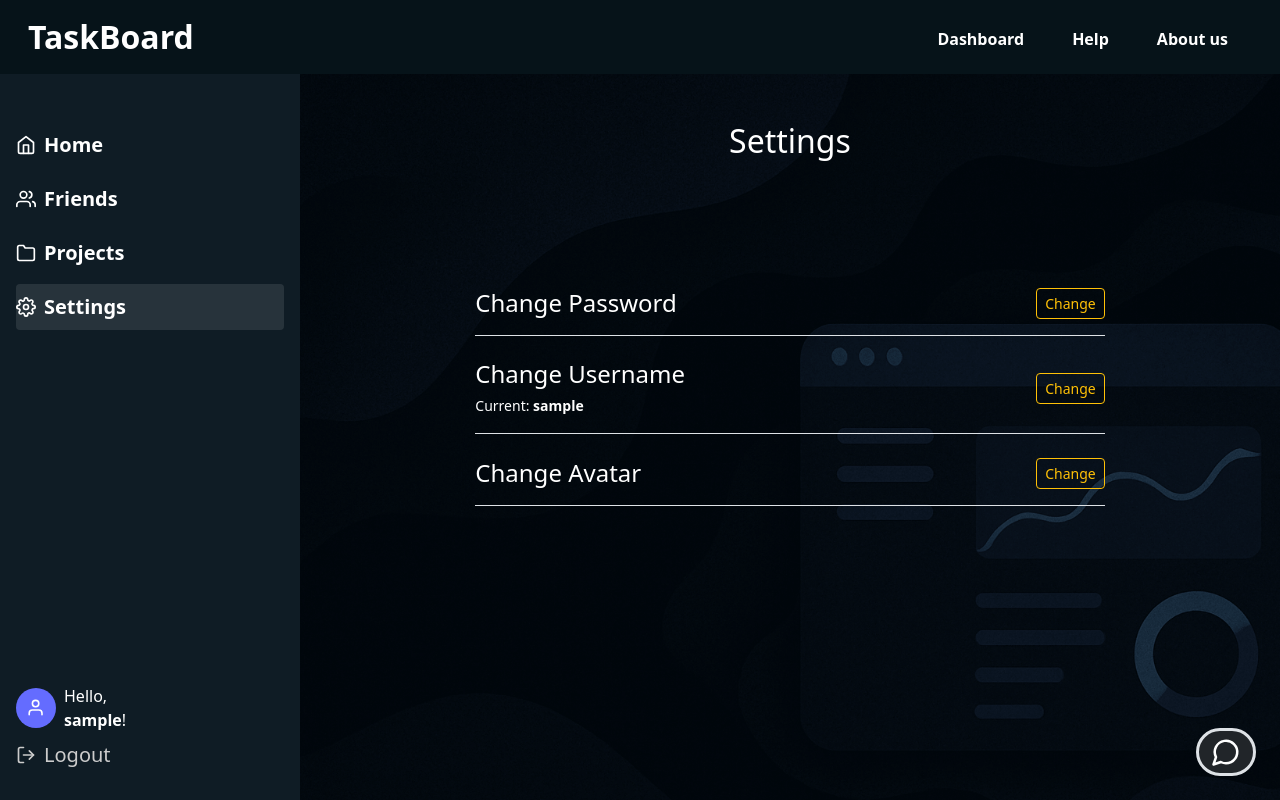
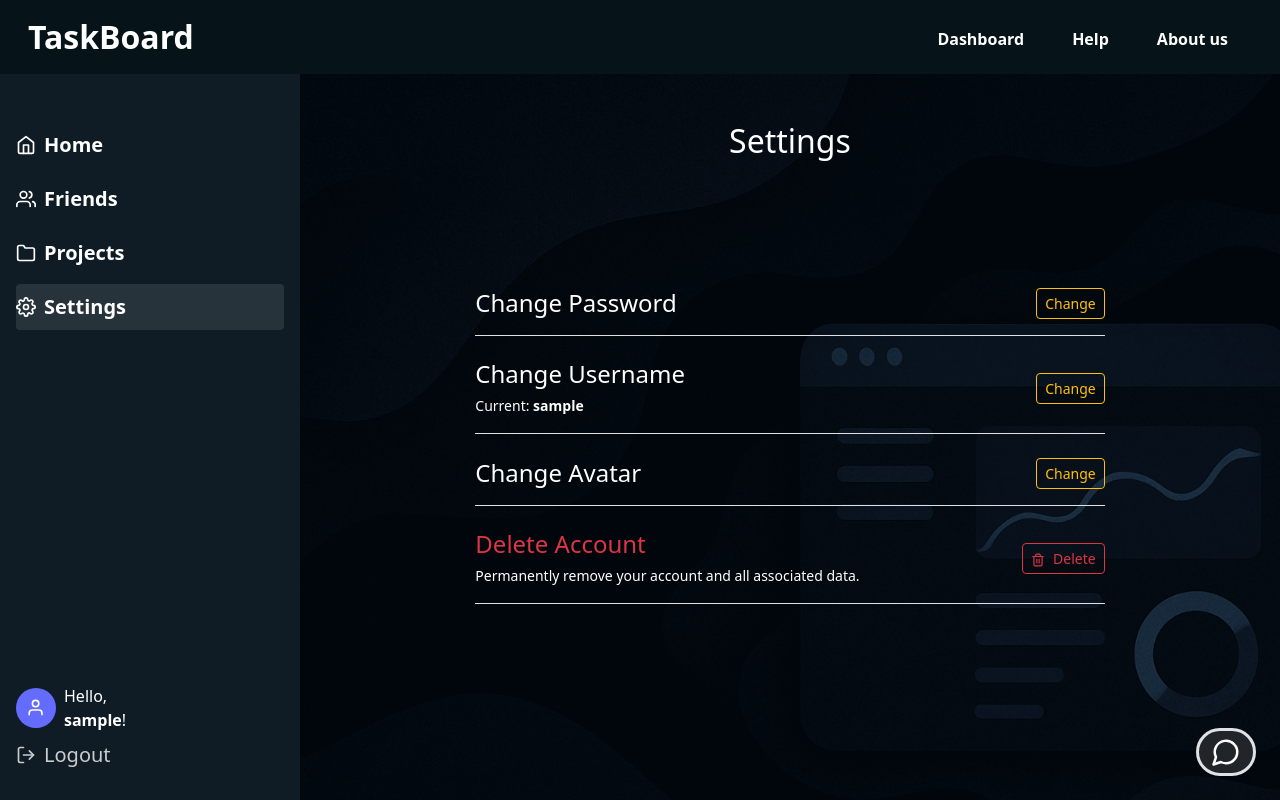
Before and after one commit to sabrinacinque/taskboard-deploy, a React (Vite) app in the folder frontend/: page /settings in a window 1280 px wide. Shown: the top 800 px of the page. Built offline with nearby package versions, Linux system fonts and the light colour scheme; sample sign-in values are in the browser's storage.

Commit message:
inserito delete account

```diff
--- a/frontend/src/pages/SettingsPage.jsx
+++ b/frontend/src/pages/SettingsPage.jsx
@@ -1,9 +1,11 @@
 // src/pages/SettingsPage.jsx
 import React, { useState } from "react";
+import { useNavigate } from "react-router-dom";
+import Swal from "sweetalert2";
 import ChangePasswordModal from "../components/ChangePasswordModal";
 import ChangeUsernameModal from "../components/ChangeUsernameModal";
 import ChangeAvatarModal from "../components/ChangeAvatarModal";
-import { FiUser, FiUsers, FiSmile, FiStar } from "react-icons/fi";
+import { FiUser, FiUsers, FiSmile, FiStar, FiTrash2 } from "react-icons/fi";
 import "./SettingsPage.css";
 
 const AVATAR_COMPONENTS = {
@@ -14,6 +16,8 @@ const AVATAR_COMPONENTS = {
 };
 
 export default function SettingsPage() {
+  const navigate = useNavigate();
+
   const [showPwd, setShowPwd] = useState(false);
   const [showUser, setShowUser] = useState(false);
   const [showAvatar, setShowAvatar] = useState(false);
@@ -25,10 +29,49 @@ export default function SettingsPage() {
   const initialAvatar = localStorage.getItem("avatar") || "";
   const [currentAvatar, setCurrentAvatar] = useState(initialAvatar);
 
-  // questa funzione verrà passata a ChangeAvatarModal come prop onUpdated
+  // callback quando l'avatar viene aggiornato
   const handleAvatarUpdated = newKey => {
     setCurrentAvatar(newKey);
-    // Non serve altro qui, SidebarWrapper si aggiornerà tramite evento
+  };
+
+  // Cancella account e disconnette l'utente
+  const handleDeleteAccount = async () => {
+    const result = await Swal.fire({
+      title: "Delete your account?",
+      text: "This action is irreversible and will remove all your data.",
+      icon: "warning",
+      showCancelButton: true,
+      confirmButtonColor: "#d33",
+      cancelButtonColor: "#3085d6",
+      confirmButtonText: "Yes, delete my account",
+      cancelButtonText: "Cancel"
+    });
+    if (!result.isConfirmed) return;
+
+    const userId = localStorage.getItem("userId");
+    const token  = localStorage.getItem("token");
+    try {
+      const res = await fetch(
+        `${import.meta.env.VITE_API_URL}/api/v1/users/${userId}`,
+        {
+          method: "DELETE",
+          headers: { "Authorization": `Bearer ${token}` }
+        }
+      );
+      if (res.status === 204) {
+        // 1) Disconnetti
+        localStorage.clear();
+        // 2) Notifica
+        await Swal.fire("Deleted!", "Your account has been deleted.", "success");
+        // 3) Torna alla homepage
+        navigate("/");
+      } else {
+        throw new Error(`Status ${res.status}`);
+      }
+    } catch (err) {
+      console.error("Delete account failed:", err);
+      Swal.fire("Error", "Could not delete account. Please try again.", "error");
+    }
   };
 
   return (
@@ -72,7 +115,6 @@ export default function SettingsPage() {
           <div className="my-3 my-md-4 d-flex flex-column flex-sm-row justify-content-between align-items-start align-items-sm-center border-bottom pb-3">
             <div className="d-flex align-items-center mb-2 mb-sm-0">
               <h2 className="h4 h3-md mb-0 me-3">Change Avatar</h2>
-              {/* Icona avatar corrente */}
               {currentAvatar && AVATAR_COMPONENTS[currentAvatar] && (
                 <div
                   style={{
@@ -98,6 +140,22 @@ export default function SettingsPage() {
               Change
             </button>
           </div>
+
+          {/* Delete Account */}
+          <div className="my-3 my-md-4 d-flex flex-column flex-sm-row justify-content-between align-items-start align-items-sm-center border-bottom pb-3">
+            <div className="mb-2 mb-sm-0">
+              <h2 className="h4 h3-md mb-1 text-danger">Delete Account</h2>
+              <span className="small text-white">
+                Permanently remove your account and all associated data.
+              </span>
+            </div>
+            <button
+              className="btn btn-outline-danger btn-sm btn-md-normal"
+              onClick={handleDeleteAccount}
+            >
+              <FiTrash2 className="me-1" /> Delete
+            </button>
+          </div>
         </div>
       </div>
 
```
Also changed, not shown: 2 other files (tests, documents, lock files or other folders).
